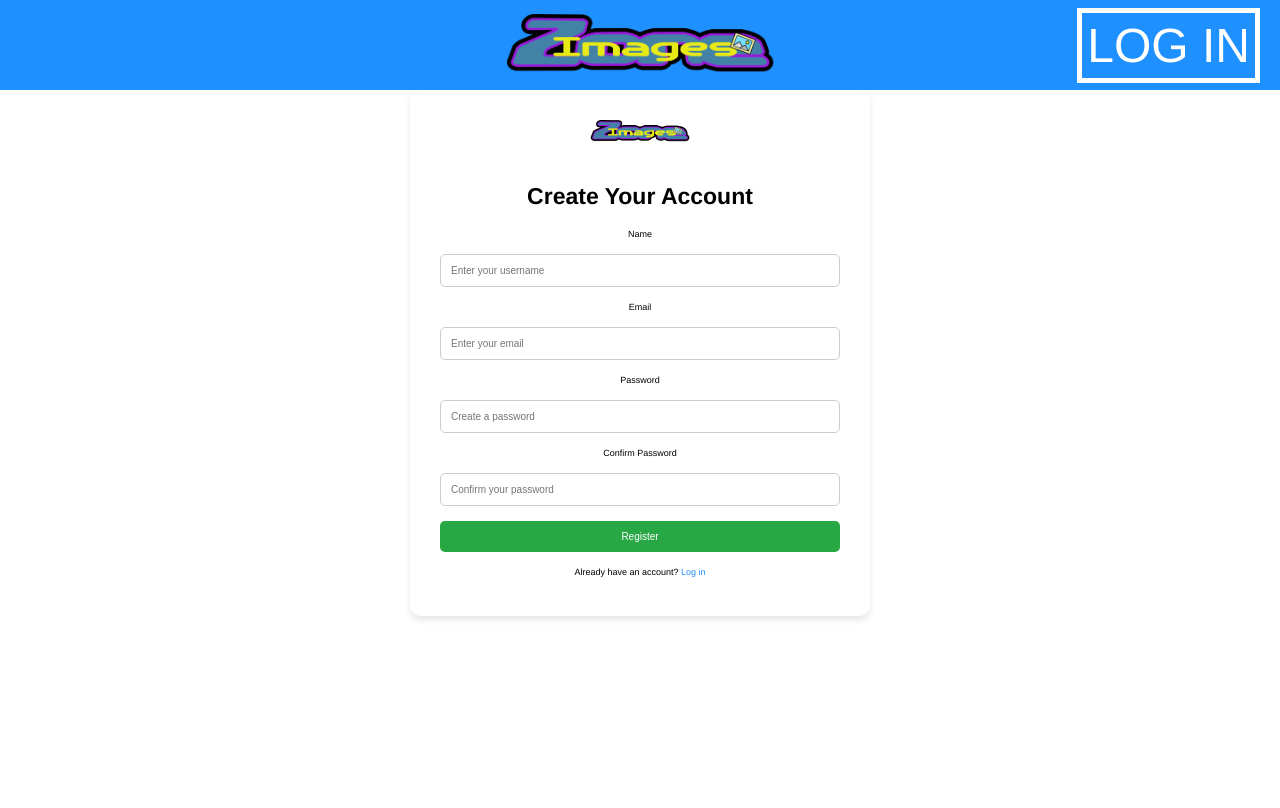
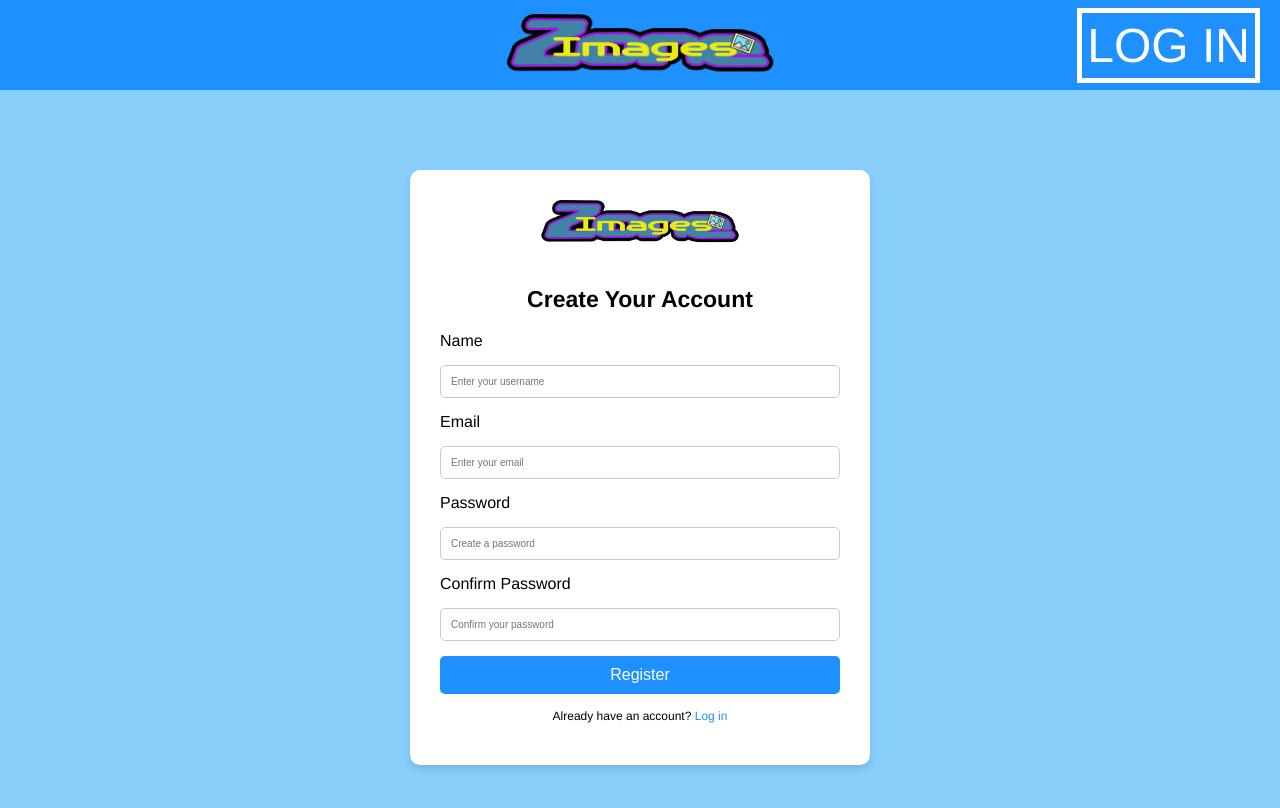
Before and after one commit to Tnozone/Zoneimage, a React (Create React App) app: page /Registry in a window 1280 px wide. Shown: the top 808 px of the page. Built offline with nearby package versions, Linux system fonts and the light colour scheme.

Commit message:
improved auth

```diff
--- a/src/App.css
+++ b/src/App.css
@@ -34,3 +34,7 @@ body {
 .App {
   text-align: center;
 }
+
+a:hover {
+  cursor: pointer;
+}
--- a/src/pages/Editor.css
+++ b/src/pages/Editor.css
@@ -99,7 +99,7 @@ h1 {
   margin-bottom: 1rem;
 }
 
-label {
+.editor label {
   display: flex;
   align-items: center;
   justify-content: center;
--- a/src/pages/Login.js
+++ b/src/pages/Login.js
@@ -40,7 +40,7 @@ const Login = () => {
 
                             <button type="submit" className="login-button">Log In</button>
                         </form>
-                        <p className="signup-text">Don't have an account? <a href="/signup">Sign up</a></p>
+                        <p className="signup-text">Don't have an account? <a href="/Registry">Sign up</a></p>
                     </div>
                 </div>
             </main>
--- a/src/pages/Registry.css
+++ b/src/pages/Registry.css
@@ -34,6 +34,7 @@ main {
     display: flex;
     justify-content: center;
     align-items: center;
+    margin-top: 6rem;
   }
 
   /* Sign-Up Card */
@@ -47,9 +48,14 @@ main {
     max-width: 400px;
   }
 
+  .signup-card label {
+    font-size: var(--font-size-medium);
+    text-align: left;
+  }
+
   /* Logo Styling */
   .brand-logo img {
-    width: 100px;
+    width: 200px;
     margin-bottom: 20px;
   }
 
@@ -58,11 +64,6 @@ main {
     display: flex;
     flex-direction: column;
     gap: 15px;
-  }
-
-  label {
-    text-align: left;
-    font-size: 0.9rem;
   }
 
   input {
@@ -75,13 +76,14 @@ main {
   /* Sign-Up Button */
   .signup-button {
     padding: 10px;
-    background-color: #28a745;
+    background-color: var(--color-blue);
     color: var(--color-white);
     font-size: 1rem;
     border: none;
     border-radius: 5px;
     cursor: pointer;
     transition: background-color 0.3s;
+    font-size: var(--font-size-medium);
   }
 
   .signup-button:hover {
@@ -91,7 +93,7 @@ main {
   /* Login Text */
   .login-text {
     margin-top: 15px;
-    font-size: 0.9rem;
+    font-size: var(--font-size-small);
   }
 
   .login-text a {
@@ -102,3 +104,8 @@ main {
   .login-text a:hover {
     text-decoration: underline;
   }
+
+  .message {
+    font-size: var(--font-size-small);
+    color: var(--color-dark-blue);
+  }
--- a/src/pages/Registry.js
+++ b/src/pages/Registry.js
@@ -7,6 +7,7 @@ function Registry() {
     const [name, setName] = useState('');
     const [email, setEmail] = useState('');
     const [password, setPassword] = useState('');
+    const [confirmPassword, setConfirmPassword] = useState('');
     const [message, setMessage] = useState('');
 
     const handleSubmit = async (e) => {
@@ -20,13 +21,14 @@ function Registry() {
     };
 
     return (
+        <main>
             <div className="signup-container">
                 <div className="signup-card">
                     <div className="brand-logo">
                         <img src={logo} alt="Brand Logo" />
                     </div>
                     <h2>Create Your Account</h2>
-                <form action="/signup" method="post">
+                    <form onSubmit={handleSubmit}>
                         <label for="username">Name</label>
                         <input type="text" id="username" name="username" required placeholder="Enter your username" value={name} onChange={(e) => setName(e.target.value)} />
 
@@ -37,14 +39,15 @@ function Registry() {
                         <input type="password" id="password" name="password" required placeholder="Create a password" value={password} onChange={(e) => setPassword(e.target.value)} />
 
                         <label for="confirm-password">Confirm Password</label>
-                    <input type="password" id="confirm-password" name="confirm-password" required placeholder="Confirm your password" />
+                        <input type="password" id="confirm-password" name="confirm-password" required placeholder="Confirm your password" value={confirmPassword} onChange={(e) => setConfirmPassword(e.target.value)} />
 
                         <button type="submit" class="signup-button">Register</button>
                     </form>
-                {message && <p>{message}</p>}
+                    {message && <p className="message">{message}</p>}
                     <p className="login-text">Already have an account? <a href="/Login">Log in</a></p>
                 </div>
             </div>
+        </main>
     )
 };
 
```
Also changed, not shown: 1 other file (tests, documents, lock files or other folders). Lines whose indentation alone changed are shown as unchanged.
